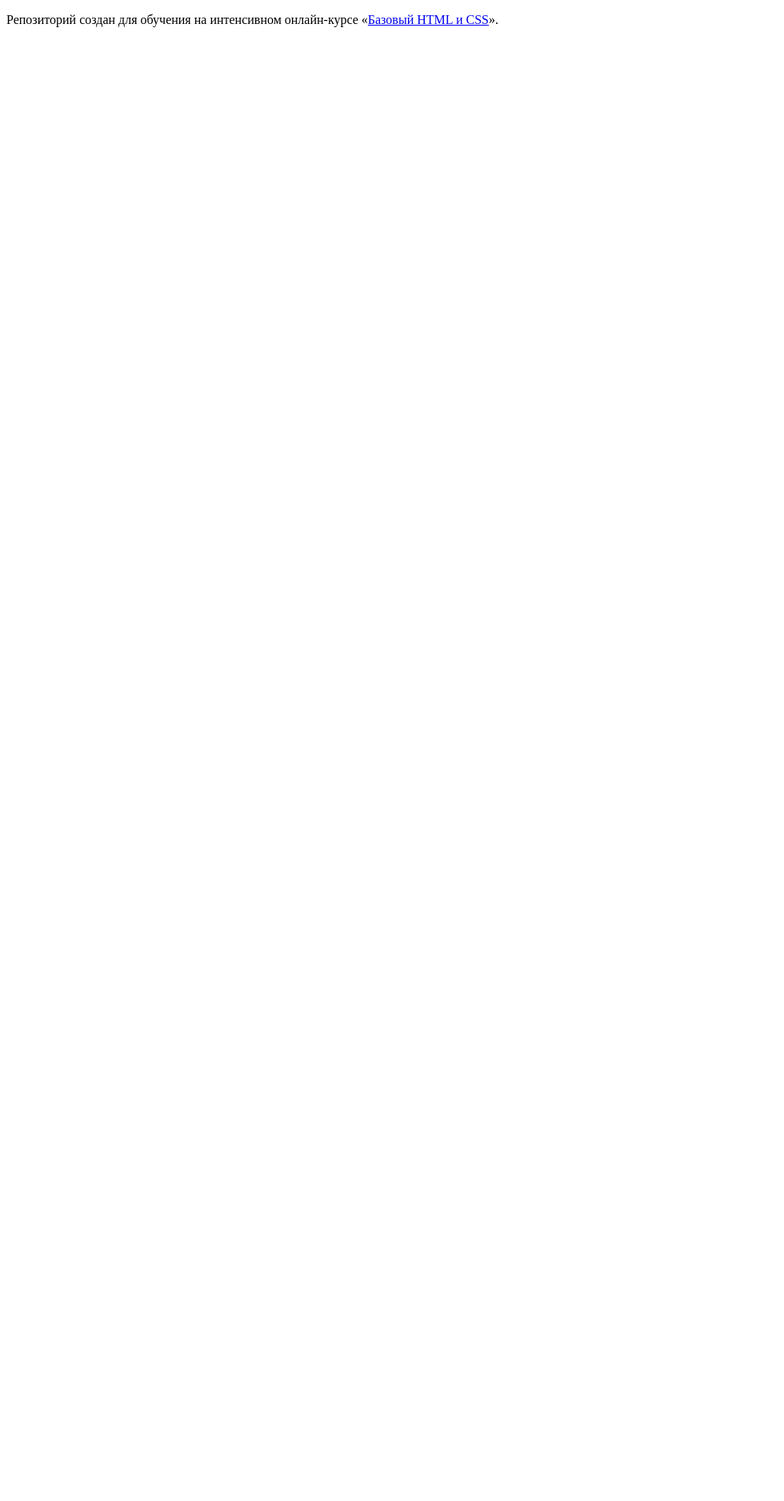
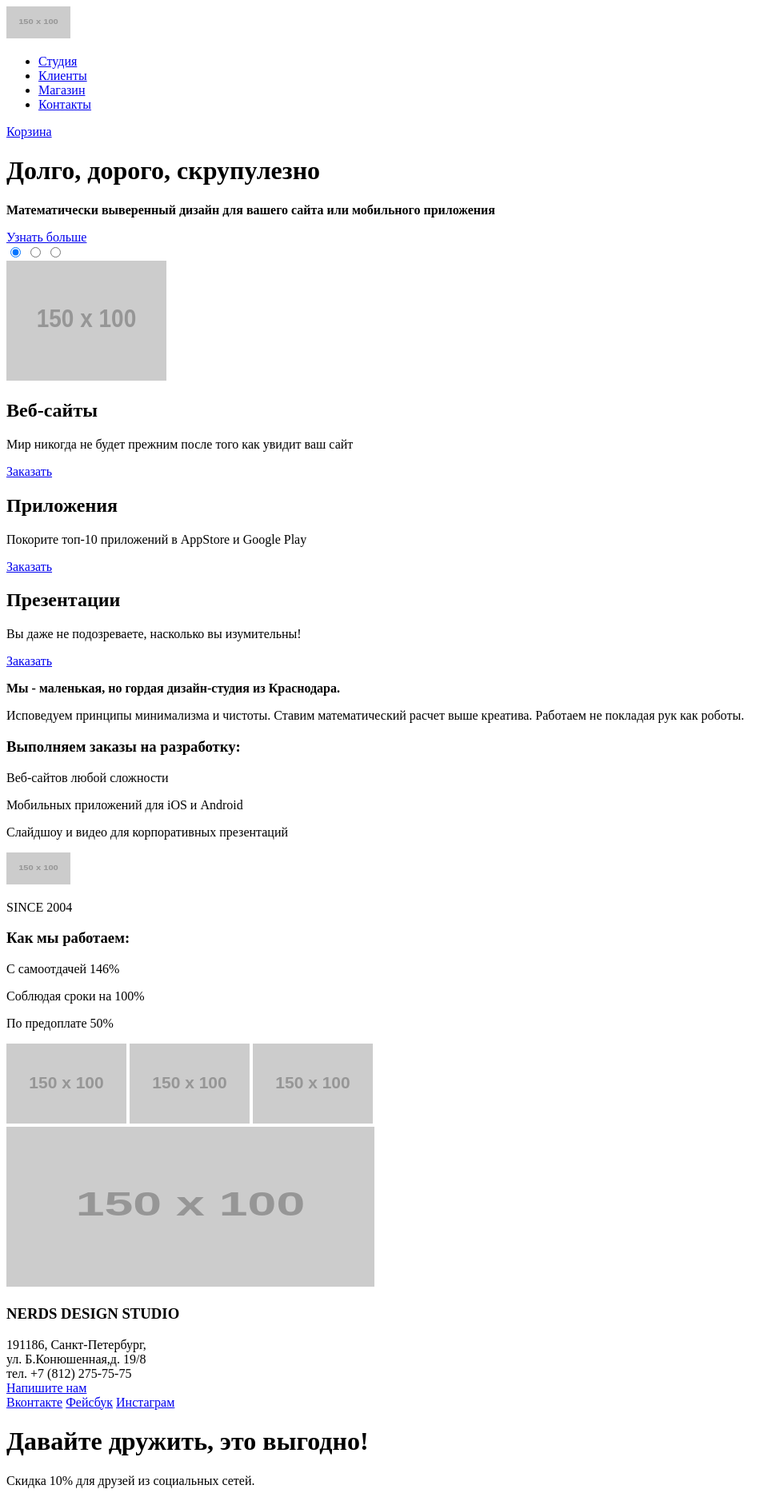
Before and after one commit to EvgeniyaSelyunina/110039-nerds, a plain HTML site: page index.html in a window 1280 px wide. Shown: the whole page at 80% size, without its empty margins (0-980 px from the left). Before the commit the page ends 800 px from the top, so only its background shows below. Drawn offline with Linux system fonts and the light colour scheme; placeholder pictures from the web are drawn by us.

Commit message:
Сверстала 2 страницы Нердс

```diff
--- a/index.html
+++ b/index.html
@@ -2,11 +2,114 @@
 <html lang="ru">
   <head>
     <meta charset="utf-8">
-    <title>HTML Academy: Нёрдс</title>
+    <title>Нёрдс</title>
   </head>
   <body>
-
-    <p>Репозиторий создан для обучения на интенсивном онлайн‑курсе «<a href="https://htmlacademy.ru/intensive/htmlcss">Базовый HTML и CSS</a>».</p>
-
+    <header class="main-header">
+      <div class="header-top">
+        <div class="logo"><a href="#"><img src="http://placehold.it/150x100" alt="Nerds" width="80" height="40"></a>
+        </div>
+        <nav class="main-navigation">
+          <ul>
+            <li>
+              <a href="#">Студия</a>
+            </li>
+            <li>
+              <a href="#">Клиенты</a>
+            </li>
+            <li>
+              <a href="#">Магазин</a>
+            </li>
+            <li>
+              <a href="#">Контакты</a>
+            </li>
+          </ul>
+        </nav>
+        <div class="user-block">
+          <a class="basket" href="#">Корзина</a>
+        </div>
+      </div>
+      <div class='sliderA'>
+      <div class="sliderA-left">
+        <h1>Долго, дорого, скрупулезно</h1>
+        <p><b>Математически выверенный дизайн для вашего сайта или мобильного приложения</b></p>
+        <a class="btn" href="#">Узнать больше</a>
+      </div>
+      <input type="radio" name="slider1" id="slider1_1" checked="checked">
+      <label for="slider1_1"></label>
+      <input type="radio" name="slider1" id="slider1_2">
+      <label for="slider1_2"></label>
+      <input type="radio" name="slider1" id="slider1_3">
+      <label for="slider1_3"></label>
+      <div class="sliderA-right">
+        <img class="slider-img-1" src="http://placehold.it/150x100" alt="" width="200" height="150">
+      </div>
+      </div>
+    </header>
+    <main class="container">
+      <div class="index-content">
+        <div class="index-content-1">
+          <h2>Веб-сайты</h2>
+          <p>Мир никогда не будет прежним после того как увидит ваш сайт</p>
+          <a class="btn" href="#">Заказать</a>
+        </div>
+        <div class="index-content-2">
+          <h2>Приложения</h2>
+          <p>Покорите топ-10 приложений в AppStore и Google Play</p>
+          <a class="btn" href="#">Заказать</a>
+        </div>
+        <div class="index-content-3">
+          <h2>Презентации</h2>
+          <p>Вы даже не подозреваете, насколько вы изумительны!</p>
+          <a class="btn" href="#">Заказать</a>
+        </div>
+      </div>
+      <section class="promo">
+        <div class="promo-product">
+          <p class="promo-product-title"><b>Мы - маленькая, но гордая дизайн-студия из Краснодара.</b></p>
+          <p>Исповедуем принципы минимализма и чистоты. Ставим математический расчет выше креатива.
+        Работаем не покладая рук как роботы.</p>
+          <h3>Выполняем заказы на разработку:</h3>
+          <p>Веб-сайтов любой сложности</p>
+          <p>Мобильных приложений для iOS и Android</p>
+          <p>Слайдшоу и видео для корпоративных презентаций</p>
+        </div>
+        <div class="promo-job">
+          <div class="logo"><a href="#"><img src="http://placehold.it/150x100" alt="Nerds" width="80" height="40"></a>
+          </div>
+          <p class="">SINCE 2004</p>
+          <h3>Как мы работаем:</h3>
+          <p>С самоотдачей 146%</p>
+          <p>Соблюдая сроки на 100%</p>
+          <p>По предоплате 50%</p>
+        </div>
+      </section>
+      <div class="projects">
+        <img src="http://placehold.it/150x100" alt="Glukhanko" width="150" height="100">
+        <img src="http://placehold.it/150x100" alt="HTML Academy" width="150" height="100">
+        <img src="http://placehold.it/150x100" alt="Borodinski" width="150" height="100">
+      </div>
+    </main>
+    <footer class="main-footer">
+      <div class="contacts">
+        <img src="http://placehold.it/150x100" alt="Nerds" width="460" height="200">
+        <form action="https://echo.htmlacademy.ru" method="post">
+          <h3>NERDS DESIGN STUDIO</h3>
+            191186, Санкт-Петербург,<br>
+            ул. Б.Конюшенная,д. 19/8<br>
+            тел. +7 (812) 275-75-75<br>
+            <a class="btn" href="#">Напишите нам</a>
+        </form>
+      </div>
+      <div class="footer-container">
+        <div class="footer-social">
+            <a class="social-btn social-btn-vk" href="#">Вконтакте</a>
+            <a class="social-btn social-btn-fb" href="#">Фейсбук</a>
+            <a class="social-btn social-btn-inst" href="#">Инстаграм</a>
+            <h1>Давайте дружить, это выгодно!</h1>
+            <p>Скидка 10% для друзей из социальных сетей.</p>
+        </div>
+      </div>
+    </footer>
   </body>
 </html>
```
Also changed, not shown: catalog.html (added, +133 -0 lines).
